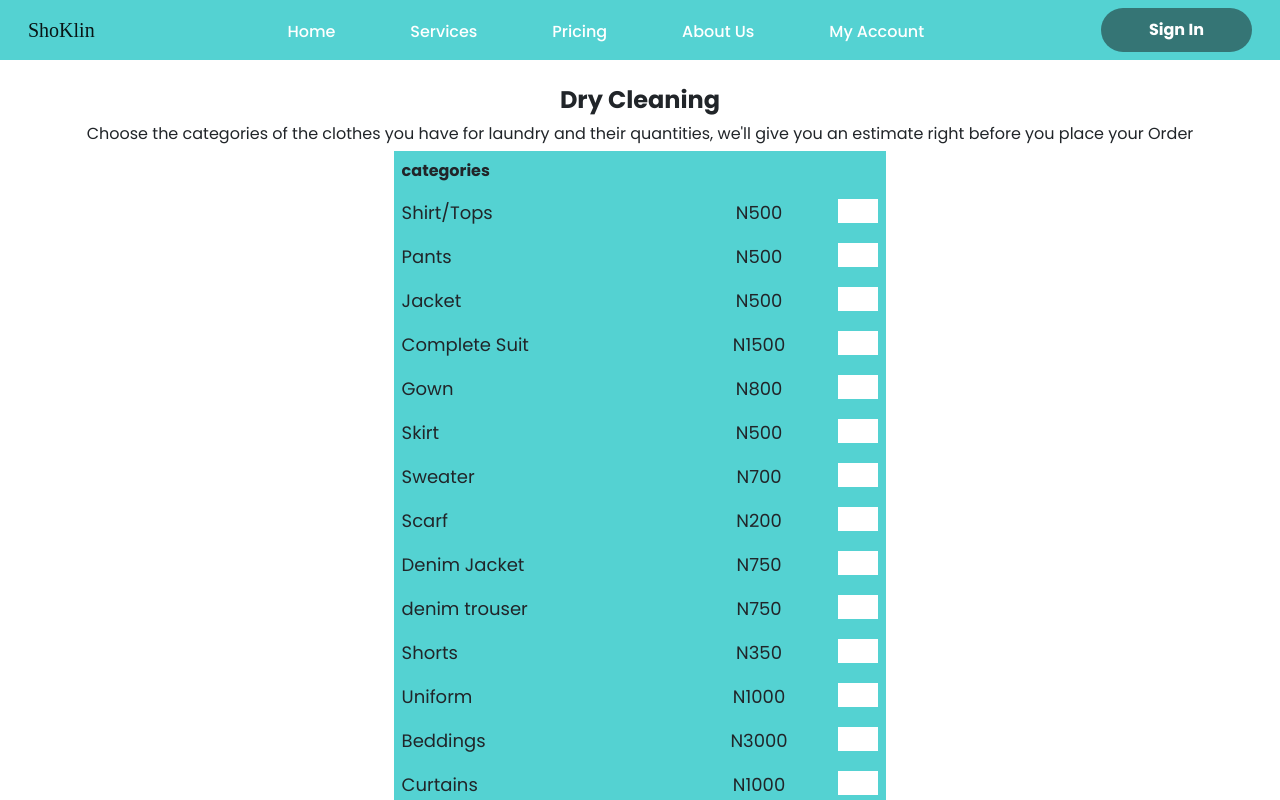
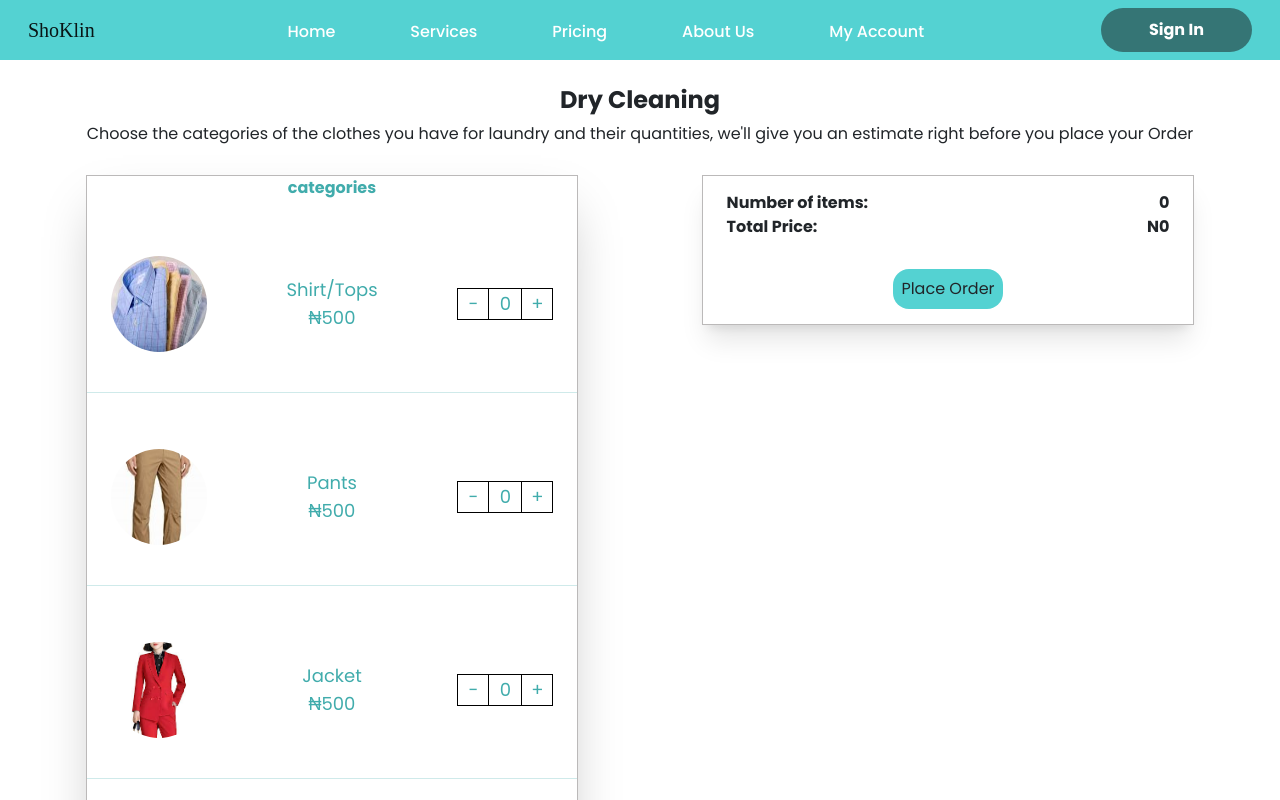
Before and after one commit to Lawdshev/shoklin, a React (Create React App) app in the folder client/: page /DryCleaning in a window 1280 px wide. Shown: the top 800 px of the page. Built offline with nearby package versions, Linux system fonts and the light colour scheme; no server answers.

Commit message:
did all the price page for all the Service

```diff
--- a/client/src/App.js
+++ b/client/src/App.js
@@ -13,7 +13,8 @@ import SignIn from './Pages/SignIn';
 import Logout from './Pages/Logout';
 import { UserAuthContextProvider } from "./contexts/authContext";
 import ProtectedRoute from './Utilities/protectedRoute';
-import Ironing from './Pages/Ironing';
+import Tailoring from './Components/Tailoring'
+import Ironing from './Pages/Ironing'
 
 function App() {
   return (
@@ -30,7 +31,7 @@ function App() {
             </ProtectedRoute>
           } />
           <Route path="/DryCleaning" element={<DryCleaning/>} />
-          <Route path="/Repair" element={<Repair/>} />
+          <Route path="/Tailoring" element={<Tailoring/>} />
           <Route path="/Ironing" element={<Ironing/>} />
           <Route path="/SignIn" element={<SignIn />} />
           <Route path="/Logout" element={<Logout />} />
--- /dev/null
+++ b/client/src/Components/Tailoring.jsx
@@ -0,0 +1,18 @@
+import React from 'react'
+
+function Tailoring() {
+  return (
+    <div>
+        <h2 className='text-center mt-4 text-xl md:text-2xl'>Tailoring and Alteration</h2>
+        <div className='bg-[#54d2d2] flex flex-col items-center justify-around px-16 md:flex-row md:flex-wrap p-4 mt-8'>
+          <div className='bg-white w-[95%] md:w-1/2  flex flex-col text-center items-center justify-between p-8 min-h-[530px]'>
+            <h3 className='md:text-2xl font-bold text-xl'> Alterations & Tailoring</h3>
+            <p className=' text-sm md:text-lg'>Our professional tailors have extensive experience in adapting your clothing to fit and flatter your specific body type. We have one goal in mind to give you the perfect fit. Our Tailoring and Alteration Service are done offline. However, we realize that you have a busy schedule, so we aim to make the process convenient by providing online appointment booking and expedited delivery of select services (at additional cost).</p>
+            <button className='bg-[#154b4b] text-white px-4 py-2 text-sm md:text-lg'>Book an appointment now</button>
+          </div>
+        </div>
+    </div>
+  )
+}
+
+export default Tailoring
--- a/client/src/Components/orderComp.jsx
+++ b/client/src/Components/orderComp.jsx
@@ -5,12 +5,20 @@ import { useEffect } from 'react';
 
 
 function OrderComp(props) {
-  const [value,setValue] = useState('');
+  const [value,setValue] = useState(0);
 
 
-  const handleChange = (e) => {
-    e.preventDefault();
-    setValue(e.target.value)
+  const increase = () => {
+    setValue(prevState => prevState + 1)
+  }
+
+  const decrease = () => {
+    if (value <= 0 ) {
+      setValue(0)
+    }
+    {
+      setValue(prevState => prevState - 1)
+    }
   }
 
   useEffect(() => {
@@ -23,11 +31,29 @@ function OrderComp(props) {
 
 
   return (
-    <div className='flex w-full mt-3 justify-between text-md lg:text-lg'>
+  <>
+    {/* <div className='flex w-full mt-3 justify-between text-md lg:text-lg'>
         <p className='w-3/5'>{props.name}</p>
         <p className=''>N{props.price}</p>
         <input type="number" max={50} name="qty" value={value} onChange={handleChange} className='w-10 ml-2 h-6 bg-white' />
+    </div> */}
+    <div className='flex flex-col w-full'>
+      <div className='flex w-full px-4 mt-3 justify-between items-center text-md lg:text-lg h-44'>
+        <img src={props.img} className='h-24 w-24 rounded-full' />
+        <div className='flex flex-col text-center'>
+          <p>{props.name}</p>
+          <p>₦{props.price}</p>
+        </div>
+        <div className='flex bg-white w-24 h-8 justify-between border-[1px] border-solid border-black'>
+          <button onClick={decrease} className='border-r-[1px] border-r-solid border-r-black w-[33%]'>-</button>
+          <div className='flex items-center'>{value}</div>
+          <button onClick={increase} className='border-l-[1px] border-l-solid border-l-black w-[33%]'>+</button>
+        </div>
     </div>
+      <hr />
+    </div>
+ </>
+
   )
 }
 export default OrderComp;
--- a/client/src/Pages/DryCleaning.jsx
+++ b/client/src/Pages/DryCleaning.jsx
@@ -24,28 +24,28 @@ function DryCleaning() {
     <div className='min-h-screen p-4 flex flex-col items-center'>
       <h1 className='text-xl lg:text-2xl font-bold'>Dry Cleaning</h1>
       <h2 className='mt-2'>Choose the categories of the clothes you have for laundry and their quantities, we'll give you an estimate right before you place your Order</h2>
-      <div className='flex flex-col justify-around items-center mt-2 px-4 w-screen'>
-          <div className="left bg-[#54d2d2] w-full lg:w-2/5 p-2">
-            <p className='font-semibold'>categories</p>
+      <div className='flex flex-col items-center md:flex md:flex-row md:items-start justify-around w-full mt-8'>
+          <div className=" bg-white w-full lg:w-2/5 text-[#41acac] flex flex-col border-[0.5px] border-solid border-[#bbb9b9] shadow-2xl">
+            <p className='font-semibold self-center'>categories</p>
             {
               DryCleaningPriceList.map((cat)=>{
                 return <OrderComp key={cat.name} sumQty={sumQty} sumPrice={sumPrice} id={cat.id} {...cat}/>
               })
             }
           </div>
-          <div className=" bg-[#54d2d2] items-center flex w-full lg:w-2/5 mt-4 h-28 px-2">
+          <div className=" bg-white w-full lg:w-2/5 flex flex-col border-[0.5px] border-solid border-[#bbb9b9] shadow-xl h-[150px] items-center justify-around">
               <div className='flex flex-col w-full'>
-              <span className='flex justify-around w-full px-3'>
+                <span className='flex justify-between w-full px-4'>
                   <p  className='font-semibold'>Number of items:</p>
                   <p  className='font-semibold ml-5'>{numberOfItems}</p>
                 </span>
-              <span className='flex justify-around w-full'>
+                <span className='flex justify-between w-full px-4'>
                   <p className='font-semibold'>Total Price:</p>
                   <p className='font-semibold'>N{totalPrice}</p>
                 </span>
               </div>
+             <button className='bg-[#54d2d2] p-2 rounded-2xl'>Place Order</button>
           </div>
-          <button className='bg-[#54d2d2] mt-2 p-2 text-white font-semibol'>Place Order</button>
       </div>
     </div>
   )
--- a/client/src/Pages/Ironing.jsx
+++ b/client/src/Pages/Ironing.jsx
@@ -1,37 +1,54 @@
 import React from 'react';
 import OrderComp from '../Components/orderComp';
-import {ironingPriceList} from '../Utilities/priceList'
+import {ironingPriceList} from '../Utilities/priceList';
+import { useState,useEffect } from 'react';
 
 function Ironing() {
+  const [numberOfItems, setNumberOfItems] = useState(0);
+  const [totalPrice, setTotalPrice] = useState(0);
+
+  const sumQty=() => {
+    let sumItem = 0
+   ironingPriceList.forEach(item=> sumItem += parseInt(item.qty));
+    setNumberOfItems(sumItem)
+  }
+
+  const sumPrice=() => {
+    let sumItem = 0
+    ironingPriceList.forEach(item=> sumItem += (parseInt(item.qty) * item.price ));
+    setTotalPrice(sumItem)
+  }
+
+
   return (
     <div className='min-h-screen p-4 flex flex-col items-center'>
       <h1 className='text-xl lg:text-2xl font-bold'>Ironing</h1>
-      <h2 className='mt-2'>Choose the categories of the clothes you have for laundry and their quantities, we'll give you an estimate right before you place your Order</h2>
-      <div className='flex flex-col justify-around items-center mt-2 px-4 w-screen'>
-          <div className="left bg-[#54d2d2] w-full lg:w-2/5 p-2">
-            <p className='font-semibold'>categories</p>
+      <h2 className='mt-2'>Choose the categories of the clothes you have for Ironing and their quantities, we'll give you an estimate right before you place your Order</h2>
+      <div className='flex flex-col items-center md:flex md:flex-row md:items-start justify-around w-full mt-8'>
+          <div className=" bg-white w-full lg:w-2/5 text-[#41acac] flex flex-col border-[0.5px] border-solid border-[#bbb9b9] shadow-2xl">
+            <p className='font-semibold self-center'>categories</p>
             {
               ironingPriceList.map((cat)=>{
-                return <OrderComp key={cat.name} {...cat}/>
+                return <OrderComp key={cat.name} sumQty={sumQty} sumPrice={sumPrice} id={cat.id} {...cat}/>
               })
             }
           </div>
-          <div className=" bg-[#54d2d2] items-center flex w-full lg:w-2/5 mt-4 h-28 px-2">
+          <div className=" bg-white w-full lg:w-2/5 flex flex-col border-[0.5px] border-solid border-[#bbb9b9] shadow-xl h-[150px] items-center justify-around">
               <div className='flex flex-col w-full'>
-              <span className='flex justify-around w-full px-3'>
+                <span className='flex justify-between w-full px-4'>
                   <p  className='font-semibold'>Number of items:</p>
-                <p  className='font-semibold ml-5'>30</p>
+                  <p  className='font-semibold ml-5'>{numberOfItems}</p>
                 </span>
-              <span className='flex justify-around w-full'>
+                <span className='flex justify-between w-full px-4'>
                   <p className='font-semibold'>Total Price:</p>
-                <p className='font-semibold'>N3000</p>
+                  <p className='font-semibold'>N{totalPrice}</p>
                 </span>
               </div>
+             <button className='bg-[#54d2d2] p-2 rounded-2xl'>Place Order</button>
           </div>
-          <button className='bg-[#54d2d2] mt-2 p-2 text-white font-semibol'>Place Order</button>
       </div>
     </div>
   )
 }
 
-export default Ironing
+export default Ironing;
--- a/client/src/Pages/PriceList.jsx
+++ b/client/src/Pages/PriceList.jsx
@@ -1,5 +1,6 @@
 import React from 'react'
 import PriceListCard from '../Components/PriceListCard';
+import Tailoring from '../Components/Tailoring';
 import { DryCleaningPriceList, ironingPriceList } from '../Utilities/priceList';
 
 function PriceList () {
@@ -21,14 +22,7 @@ function PriceList () {
               return <PriceListCard key={price.id} {...price}/>
             })}
         </div>
-        <h2 className='text-center mt-4 text-xl md:text-2xl'>Tailoring and Alteration</h2>
-        <div className='bg-[#54d2d2] flex flex-col items-center justify-around px-16 md:flex-row md:flex-wrap p-4 mt-8'>
-          <div className='bg-white w-[95%] md:w-1/2  flex flex-col text-center items-center justify-between p-8 min-h-[530px]'>
-            <h3 className='md:text-2xl font-bold text-xl'> Alterations & Tailoring</h3>
-            <p className=' text-sm md:text-lg'>Our professional tailors have extensive experience in adapting your clothing to fit and flatter your specific body type. We have one goal in mind to give you the perfect fit. Our Tailoring and Alteration Service are done offline. However, we realize that you have a busy schedule, so we aim to make the process convenient by providing online appointment booking and expedited delivery of select services (at additional cost).</p>
-            <button className='bg-[#154b4b] text-white px-4 py-2 text-sm md:text-lg'>Book an appointment now</button>
-          </div>
-        </div>
+        <Tailoring />
     </div>
   )
 }
--- a/client/src/Pages/Service.jsx
+++ b/client/src/Pages/Service.jsx
@@ -18,7 +18,7 @@ const services =[
         img: tailoringImage,
         name:'Tailoring & Alterations',
         description: 'Extend your garment investment with professional tailoring and alterations.' ,
-        path : '/Repair'
+        path:'/Tailoring'
     },
     {
         id: 3,
```
Lines whose indentation alone changed are shown as unchanged.
